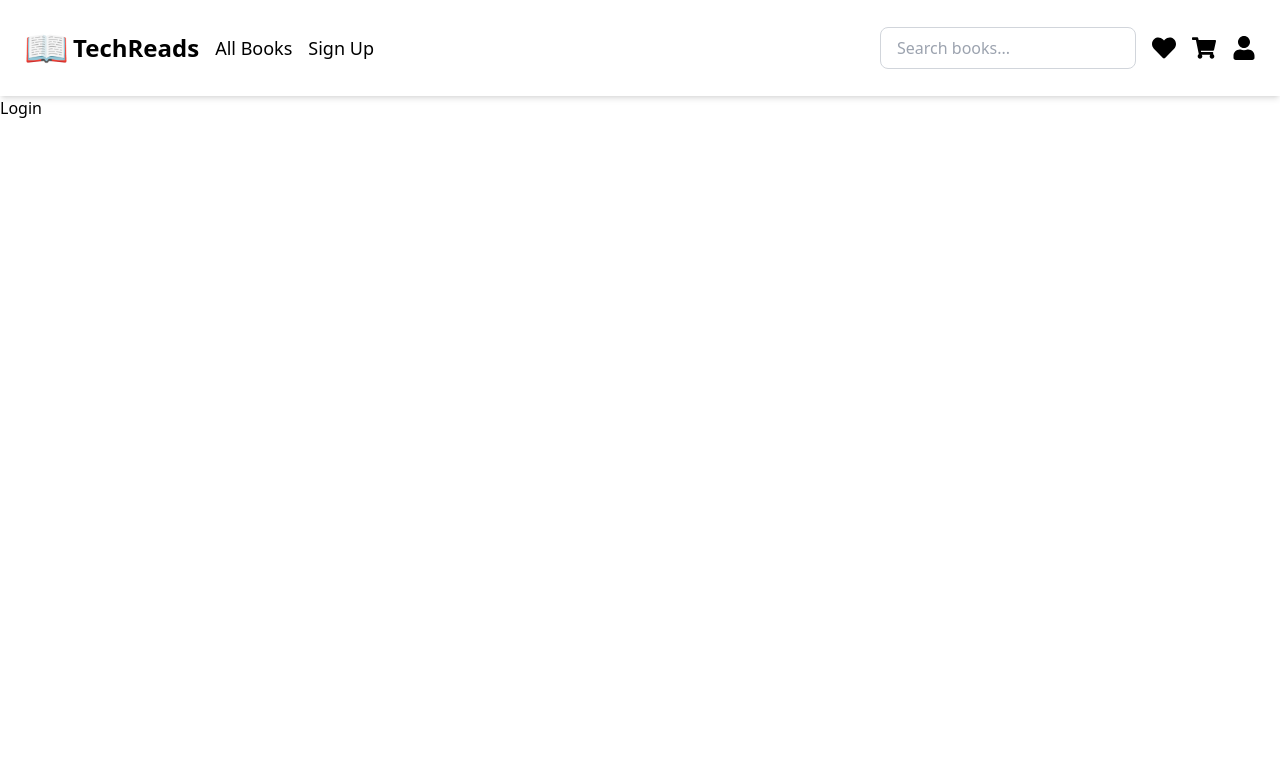
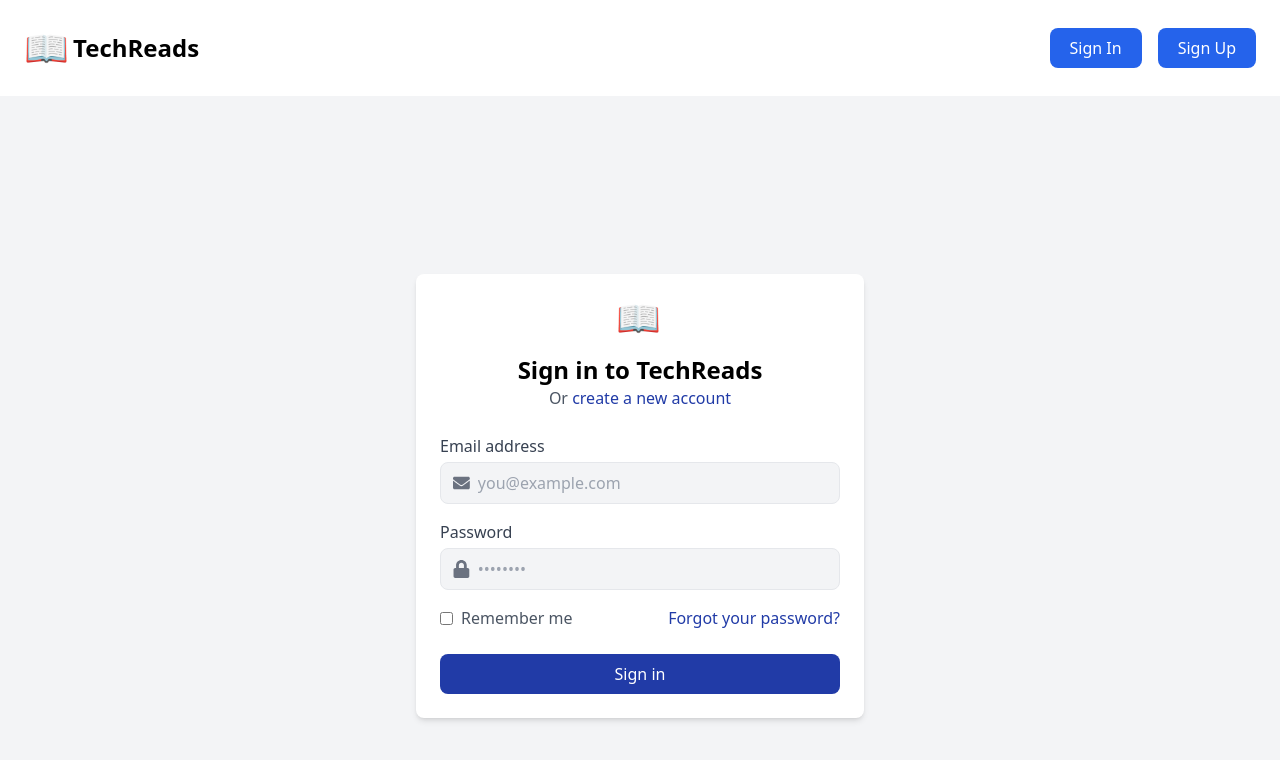
Before and after one commit to Denkogei/TechReads-frontend, a React (Vite) app in the folder techreads/: page /login in a window 1280 px wide. Shown: the top 760 px of the page. Built offline with nearby package versions, Linux system fonts and the light colour scheme.

Commit message:
Updated navbar and login functionality

```diff
--- a/techreads/src/components/Login.jsx
+++ b/techreads/src/components/Login.jsx
@@ -1,12 +1,101 @@
-import React from 'react'
+import { Link } from "react-router-dom";
+import { FaEnvelope, FaLock } from "react-icons/fa";
+import { useFormik } from "formik";
+import * as Yup from "yup";
 
-function Login() {
+const SignIn = () => {
+  const formik = useFormik({
+    initialValues: {
+      email: "",
+      password: "",
+    },
+    validationSchema: Yup.object({
+      email: Yup.string().email("Invalid email address").required("Email is required"),
+      password: Yup.string().min(6, "Password must be at least 6 characters").required("Password is required"),
+    }),
+    onSubmit: (values) => {
+      console.log("Form submitted:", values);
+    },
+  });
+
   return (
-    <>
-     <div>Login</div>
+    <div className="flex items-center justify-center min-h-screen bg-gray-100">
+      <div className="w-full max-w-md p-6 bg-white rounded-lg shadow-md">
+        {/* Logo */}
+        <div className="flex justify-center">
+          <div className="w-12 h-12 text-[#213BA7] text-4xl">📖</div>
+        </div>
 
-    </>
-  )
-}
+        {/* Title */}
+        <h2 className="text-2xl font-bold text-center mt-2">Sign in to TechReads</h2>
+        <p className="text-center text-gray-600">
+          Or <Link to="/register" className="text-[#213BA7] hover:underline">create a new account</Link>
+        </p>
 
-export default Login
+        {/* Form */}
+        <form className="mt-6" onSubmit={formik.handleSubmit}>
+          {/* Email Field */}
+          <div>
+            <label className="block text-gray-700">Email address</label>
+            <div className="flex items-center border rounded-lg mt-1 px-3 py-2 bg-gray-100">
+              <FaEnvelope className="text-gray-500" size={18} />
+              <input
+                type="email"
+                name="email"
+                placeholder="you@example.com"
+                className="w-full bg-gray-100 outline-none ml-2"
+                onChange={formik.handleChange}
+                onBlur={formik.handleBlur}
+                value={formik.values.email}
+              />
+            </div>
+            {formik.touched.email && formik.errors.email && (
+              <p className="text-red-500 text-sm mt-1">{formik.errors.email}</p>
+            )}
+          </div>
+
+          {/* Password Field */}
+          <div className="mt-4">
+            <label className="block text-gray-700">Password</label>
+            <div className="flex items-center border rounded-lg mt-1 px-3 py-2 bg-gray-100">
+              <FaLock className="text-gray-500" size={18} />
+              <input
+                type="password"
+                name="password"
+                placeholder="••••••••"
+                className="w-full bg-gray-100 outline-none ml-2"
+                onChange={formik.handleChange}
+                onBlur={formik.handleBlur}
+                value={formik.values.password}
+              />
+            </div>
+            {formik.touched.password && formik.errors.password && (
+              <p className="text-red-500 text-sm mt-1">{formik.errors.password}</p>
+            )}
+          </div>
+
+          {/* Remember Me & Forgot Password */}
+          <div className="flex items-center justify-between mt-4">
+            <label className="flex items-center text-gray-600">
+              <input type="checkbox" className="mr-2" />
+              Remember me
+            </label>
+            <Link to="/forgot-password" className="text-[#213BA7] hover:underline">
+              Forgot your password?
+            </Link>
+          </div>
+
+          {/* Sign In Button */}
+          <button
+            type="submit"
+            className="w-full mt-6 bg-[#213BA7] text-white py-2 rounded-lg font-medium hover:bg-[#1A2D86] transition"
+          >
+            Sign in
+          </button>
+        </form>
+      </div>
+    </div>
+  );
+};
+
+export default SignIn;
--- a/techreads/src/components/Navbar.jsx
+++ b/techreads/src/components/Navbar.jsx
@@ -1,7 +1,7 @@
 import { FaHeart, FaShoppingCart, FaUser } from "react-icons/fa";
 import { Link } from "react-router-dom";
 
-const Navbar = () => {
+const Navbar = ({ isLoggedIn }) => {
   return (
     <nav className="bg-white shadow-md px-6 flex items-center justify-between h-24">
 
@@ -11,20 +11,63 @@ const Navbar = () => {
           <span className="text-blue-900 text-4xl">📖</span>
           <h1 className="text-2xl font-semibold cursor-pointer hover:text-blue-600">TechReads</h1>
         </Link>
-        <Link to="/all-books" className="text-lg font-medium hover:text-blue-600">All Books</Link>
-        <Link to="/signup" className="text-lg font-medium hover:text-blue-600">Sign Up</Link>
+
+
+        {isLoggedIn && (
+          <Link to="/all-books" className="text-lg font-medium hover:text-blue-600">
+            All Books
+          </Link>
+        )}
       </div>
 
 
       <div className="flex items-center space-x-4">
-        <input
-          type="text"
-          placeholder="Search books..."
-          className="w-64 px-4 py-2 border border-gray-300 rounded-lg focus:outline-none focus:ring-2 focus:ring-blue-500"
-        />
-        <FaHeart className="text-2xl cursor-pointer hover:text-black" />
-        <FaShoppingCart className="text-2xl cursor-pointer hover:text-black" />
-        <FaUser className="text-2xl cursor-pointer hover:text-black" />
+
+
+        {isLoggedIn && (
+          <input
+            type="text"
+            placeholder="Search books..."
+            className="w-64 px-4 py-2 border border-gray-300 rounded-lg focus:outline-none focus:ring-2 focus:ring-blue-500"
+          />
+        )}
+
+
+        {isLoggedIn && (
+          <>
+            <Link to="/wishlist">
+              <FaHeart className="text-2xl cursor-pointer hover:text-black transition" />
+            </Link>
+            <Link to="/cart">
+              <FaShoppingCart className="text-2xl cursor-pointer hover:text-black transition" />
+            </Link>
+            <Link to="/profile">
+              <FaUser className="text-2xl cursor-pointer hover:text-black transition" />
+            </Link>
+          </>
+        )}
+
+
+        {!isLoggedIn ? (
+          <>
+            <Link to="/signin">
+              <button className="bg-blue-600 text-white px-5 py-2 rounded-lg font-medium hover:bg-blue-700 transition">
+                Sign In
+              </button>
+            </Link>
+            <Link to="/signup">
+              <button className="bg-blue-600 text-white px-5 py-2 rounded-lg font-medium hover:bg-blue-700 transition">
+                Sign Up
+              </button>
+            </Link>
+          </>
+        ) : (
+          <Link to="/logout">
+            <button className="bg-red-600 text-white px-5 py-2 rounded-lg font-medium hover:bg-red-700 transition">
+              Log Out
+            </button>
+          </Link>
+        )}
       </div>
     </nav>
   );
```
